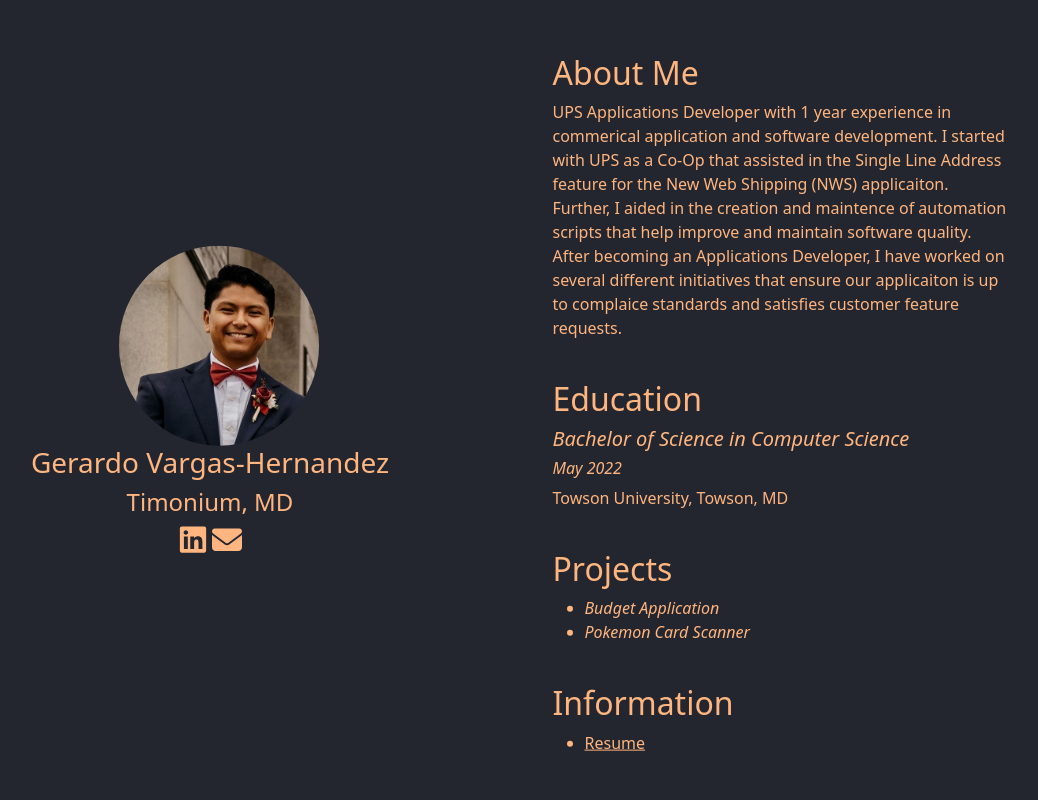
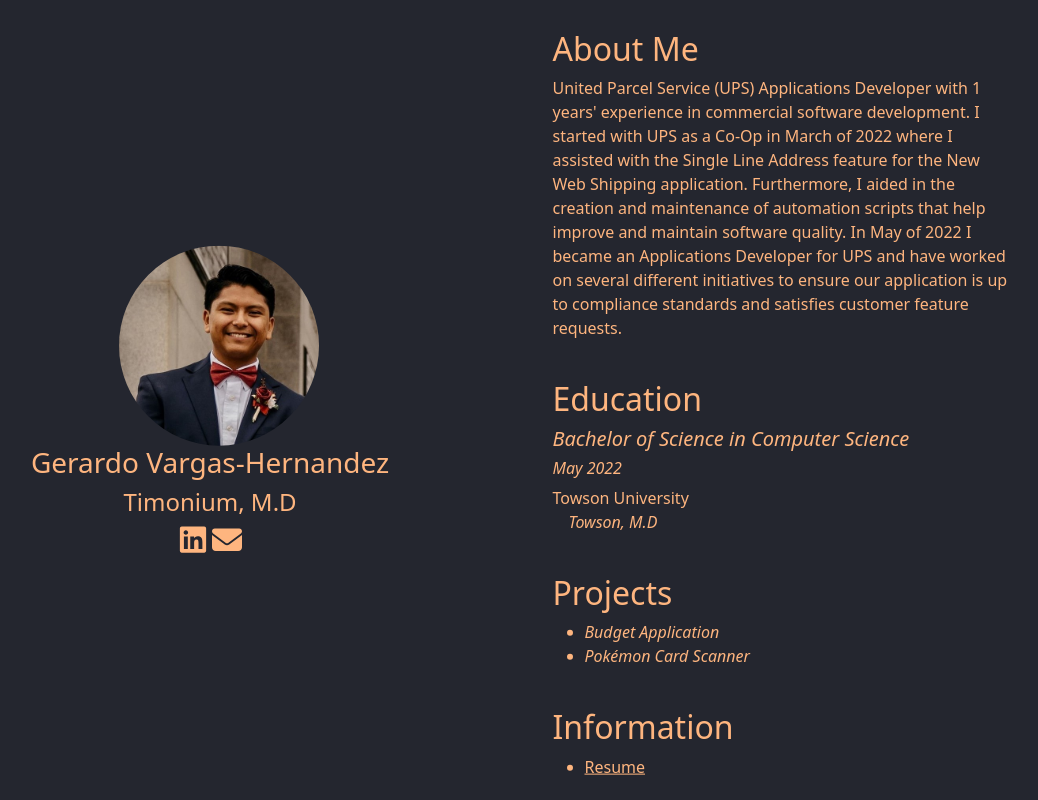
Before and after one commit to GerardoVH/GerardoVH.github.io, a plain HTML site: page index.html in a window 1280 px wide. Shown: the whole page, without its empty margins (145-1183 px from the left). Drawn offline with nearby package versions, Linux system fonts and the light colour scheme; a web font is replaced by a local one.

Commit message:
final changes to site

```diff
--- a/index.html
+++ b/index.html
@@ -26,7 +26,7 @@
                     </div>
                 </div>
                 <h3>Gerardo Vargas-Hernandez</h3>
-                <h4>Timonium, MD</h4>
+                <h4>Timonium, M.D</h4>
                 <a href="https://www.linkedin.com/in/gerardo-vargas-hernandez-074715210/" target="_blank">
                     <svg xmlns="http://www.w3.org/2000/svg" viewBox="0 0 448 512" width=30 height=30>
                         <path
@@ -45,12 +45,7 @@
                 <div class="col-lg-10 text-left offset-1 pt-4">
                     <h2>About Me</h2>
                     <p>
-                        UPS Applications Developer with 1 year experience in commerical application and software development.
-                        I started with UPS as a Co-Op that assisted in the Single Line Address feature for the New Web Shipping (NWS) applicaiton.
-                        Further, I aided in the creation and maintence of automation scripts that help improve and maintain software quality.
-                        After becoming an Applications Developer, I have worked on several different initiatives that ensure our applicaiton is up to complaice
-                        standards and satisfies customer feature requests.
-                    </p>
+                        United Parcel Service (UPS) Applications Developer with 1 years' experience in commercial software development. I started with UPS as a Co-Op in March of 2022 where I assisted with the Single Line Address feature for the New Web Shipping application. Furthermore, I aided in the creation and maintenance of automation scripts that help improve and maintain software quality.  In May of 2022 I became an Applications Developer for UPS and have worked on several different initiatives to ensure our application is up to compliance standards and satisfies customer feature requests.                    </p>
                 </div>
 
                 <div class="col-lg-10 text-left offset-1 pt-4">
@@ -58,8 +53,13 @@
                     <h5><em>Bachelor of Science in Computer Science</em></h5>
                     <h6><em>May 2022</em></h6>
                     <p>
-                        Towson University, Towson, MD
+                        Towson University
+                        <br>
+                        <em>
+                            &emsp;Towson, M.D
+                        </em>
                     </p>
+
                 </div>
 
                 <div class="col-lg-10 text-left offset-1 pt-4">
@@ -72,7 +72,7 @@
                         </li>
                         <li>
                             <em>
-                                Pokemon Card Scanner
+                                Pokémon Card Scanner
                             </em>
                         </li>
                     </ul>
@@ -81,7 +81,7 @@
                 <div class="col-lg-10 text-left offset-1 pt-4">
                     <h2>Information</h2>
                     <ul>
-                        <li><u><a href="./Resume - Final.pdf" download>Resume</a></u></li>
+                        <li><u><a href="./Resume.pdf" download>Resume</a></u></li>
                     </ul>
                 </div>
             </div>
```
Also changed, not shown: 2 other files.
